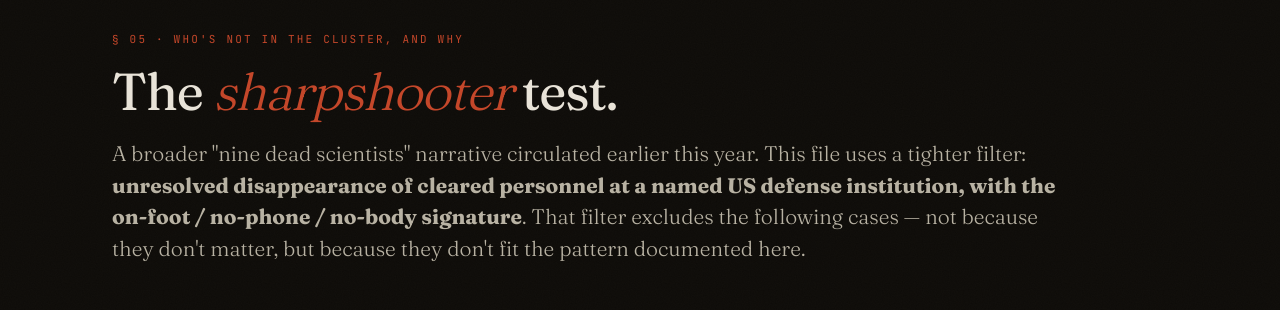
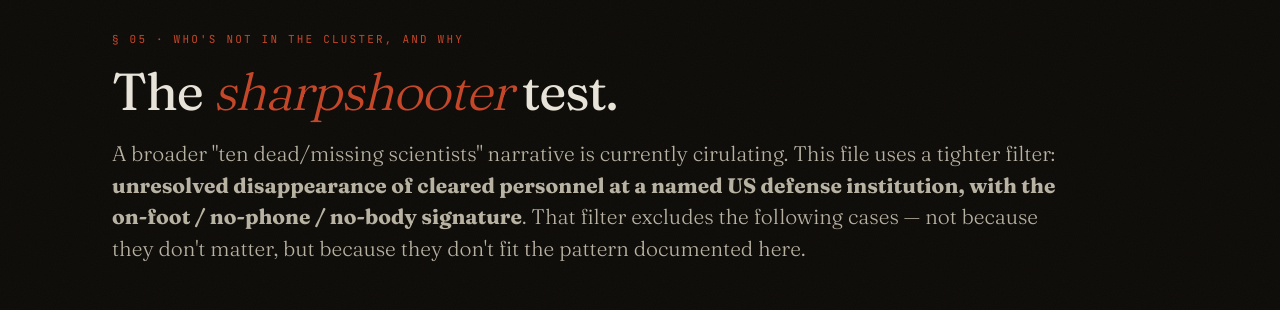
Before and after one commit to tomnowa/the-mandaloy-file, a plain HTML site: page index.html in a window 1280 px wide. Shown: the part 8020-8330 px from the top of the page. Drawn offline with nearby package versions, Linux system fonts and the light colour scheme.

Commit message:
Update lede phrasing and narrative count
Change the section lede to reference a "ten dead/missing scientists" narrative in the present tense instead of the previous "nine dead scientists" phrasing. The rest of the sentence (clarifying the tighter filter for unresolved disappearances at US defense institutions) remains unchanged.

```diff
--- a/index.html
+++ b/index.html
@@ -1574,7 +1574,7 @@ section.in-view .section-lede {
   <div class="container">
     <span class="section-num">§ 05 · Who's Not in the Cluster, and Why</span>
     <h2 class="section-title">The <em>sharpshooter</em> test.</h2>
-    <p class="section-lede">A broader "nine dead scientists" narrative circulated earlier this year. This file uses a tighter filter: <strong>unresolved disappearance of cleared personnel at a named US defense institution, with the on-foot / no-phone / no-body signature</strong>. That filter excludes the following cases — not because they don't matter, but because they don't fit the pattern documented here.</p>
+    <p class="section-lede">A broader "ten dead/missing scientists" narrative is currently cirulating. This file uses a tighter filter: <strong>unresolved disappearance of cleared personnel at a named US defense institution, with the on-foot / no-phone / no-body signature</strong>. That filter excludes the following cases — not because they don't matter, but because they don't fit the pattern documented here.</p>
 
     <div class="table-wrap">
       <table>
```
